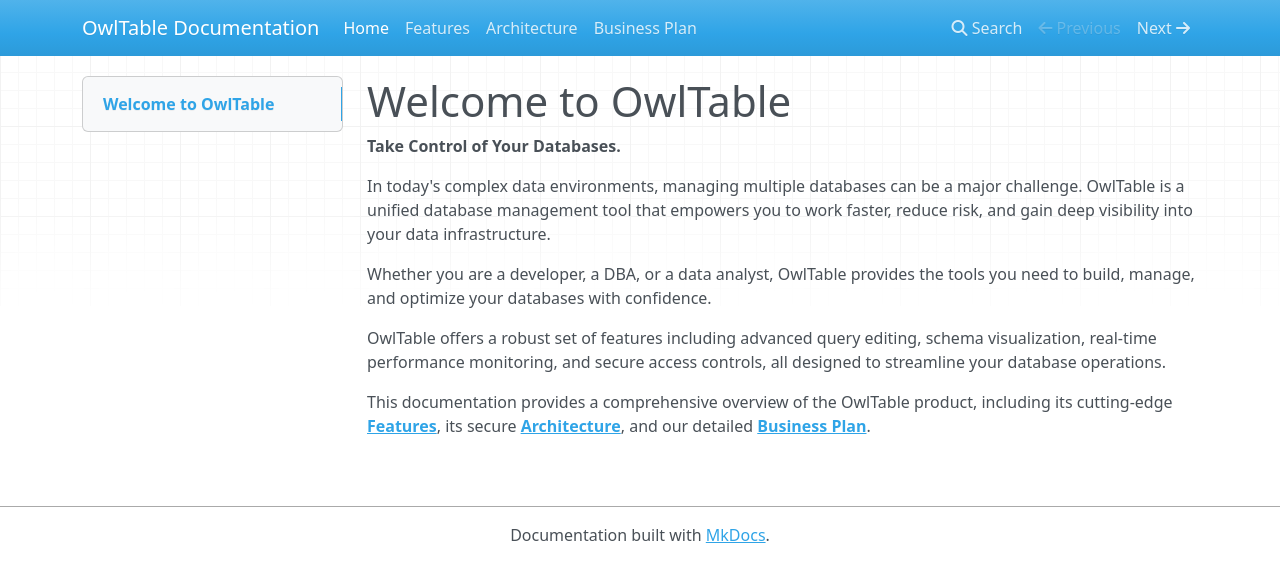
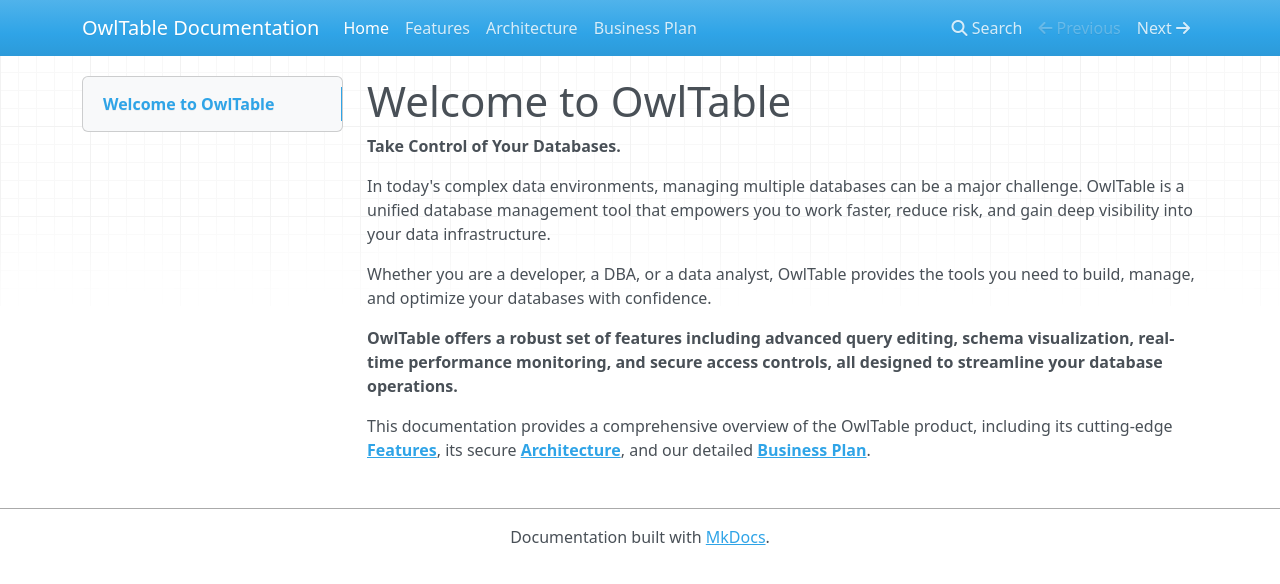
Before and after one commit to yehoshuas1978/owltable-landing-page, an MkDocs documentation site: the page built from documentation/docs/index.md, in a window 1280 px wide. Shown: the top 584 px of the page. Built offline with MkDocs 1.6.1, drawn with Linux system fonts in a browser that asks for light colours; nearby versions of some CDN libraries.

```diff
--- a/documentation/docs/index.md
+++ b/documentation/docs/index.md
@@ -6,6 +6,6 @@ In today's complex data environments, managing multiple databases can be a major
 
 Whether you are a developer, a DBA, or a data analyst, OwlTable provides the tools you need to build, manage, and optimize your databases with confidence.
 
-OwlTable offers a robust set of features including advanced query editing, schema visualization, real-time performance monitoring, and secure access controls, all designed to streamline your database operations.
+**OwlTable offers a robust set of features including advanced query editing, schema visualization, real-time performance monitoring, and secure access controls, all designed to streamline your database operations.**
 
 This documentation provides a comprehensive overview of the OwlTable product, including its cutting-edge **[Features](features.md)**, its secure **[Architecture](architecture.md)**, and our detailed **[Business Plan](business_plan.md)**.
```
Also changed, not shown: documentation/site/index.html.
